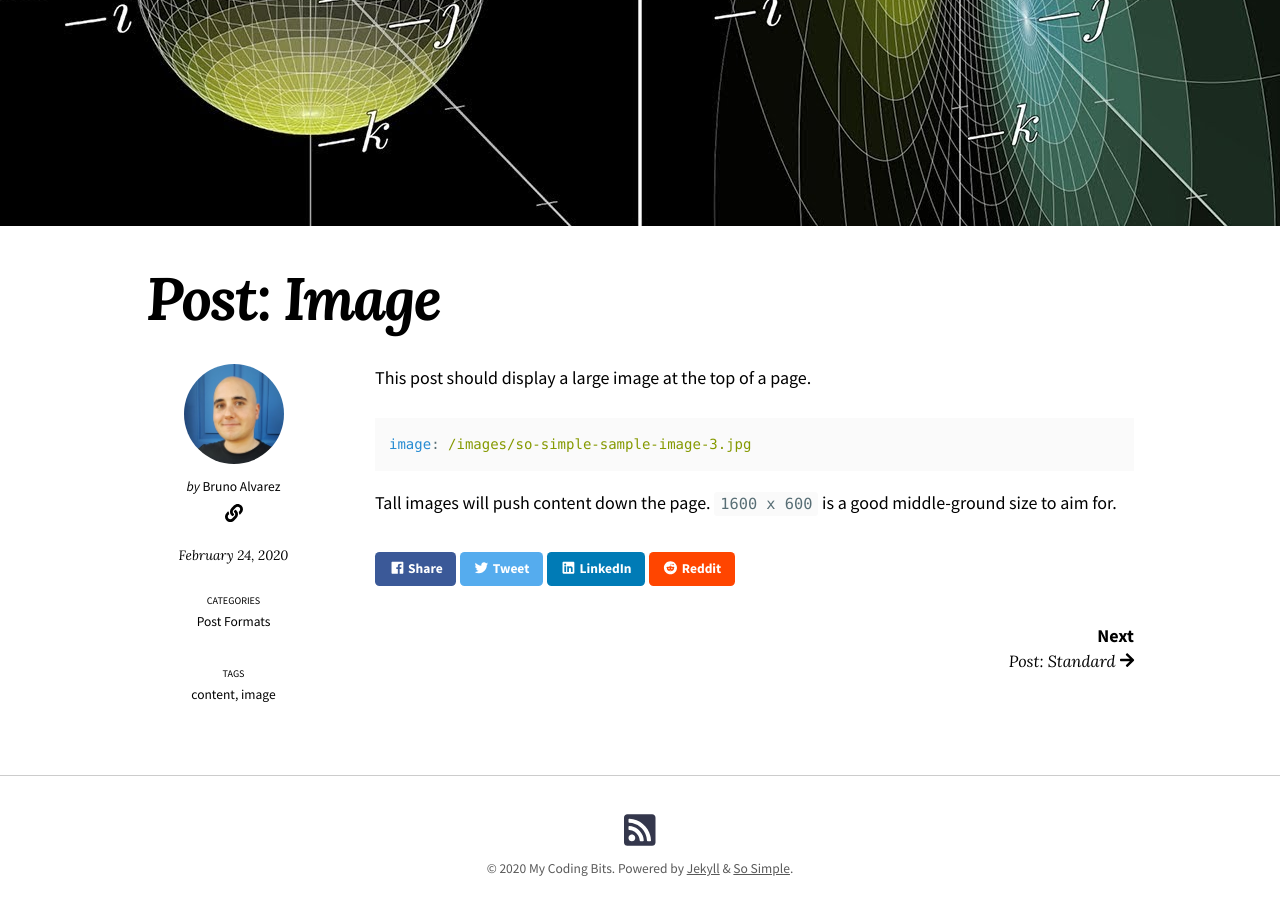
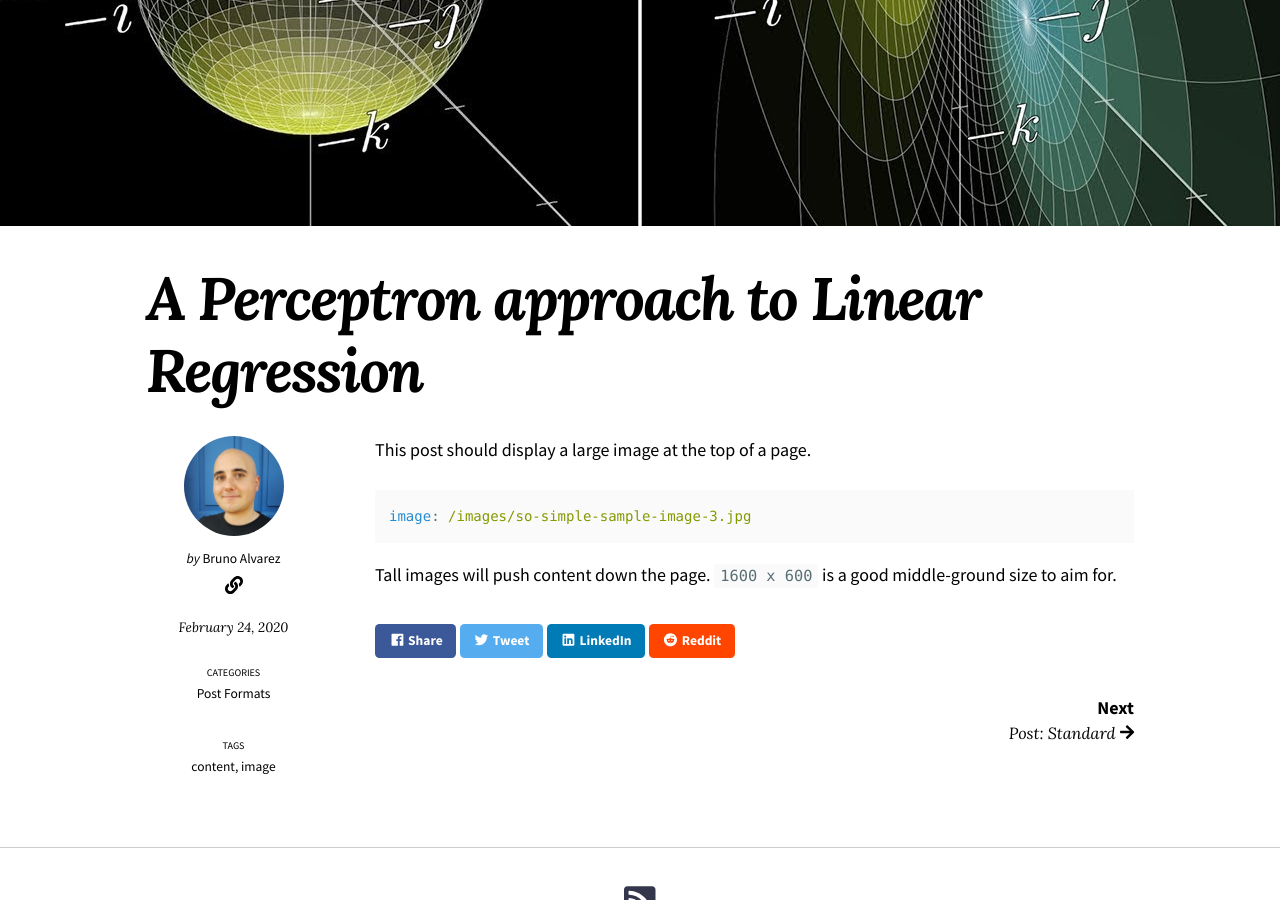
Before and after one commit to brunoalvarez89/brunoalvarez89.github.io-blog, a Jekyll site: the page built from _posts/2020-02-24-img-test.md, in a window 1280 px wide and 900 px high, scrolled down 690 px. Built offline with Jekyll 4.4.1, drawn with Linux system fonts in a browser that asks for light colours; nearby versions of some CDN libraries.

Commit message:
Update 2020-02-24-img-test.md

```diff
--- a/_posts/2020-02-24-img-test.md
+++ b/_posts/2020-02-24-img-test.md
@@ -1,5 +1,5 @@
 ---
-title: "Post: Image"
+title: "A Perceptron approach to Linear Regression"
 image:
   path: /assets/img/posts/sample-quaternions.jpg
   thumbnail: /assets/img/posts/sample-quaternions.jpg
```
